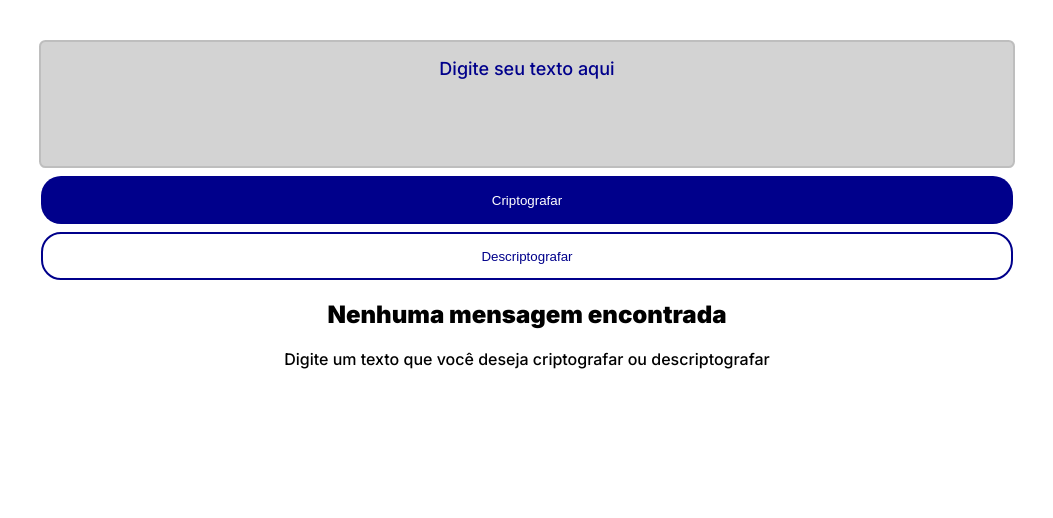
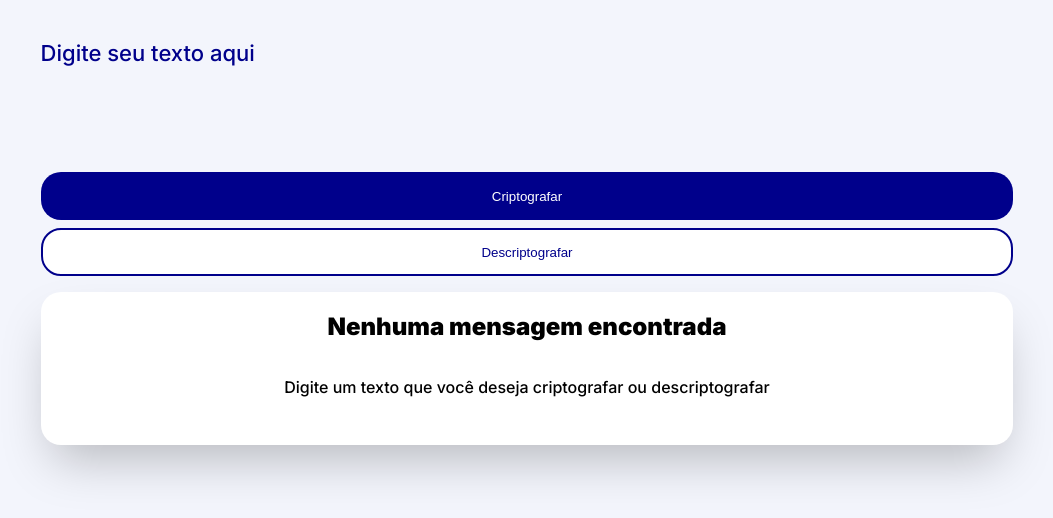
Before and after one commit to AnTetsuo/001-decodificador, a plain HTML site: page index.html in a window 1280 px wide. Shown: the whole page, without its empty margins (121-1174 px from the left). Drawn offline with Linux system fonts and the light colour scheme.

Commit message:
feat(layout): changes elements to match figma proto

```diff
--- a/global.css
+++ b/global.css
@@ -1,6 +1,7 @@
 @import url('https://fonts.googleapis.com/css2?family=Inter:wght@100;500;900&display=swap');
 
 body {
+  background-color: #F3F5FC;
   display: flex;
   flex: column;
   justify-content: center;
@@ -22,21 +23,16 @@ main {
 
 .message {
   align-self: center;
-  background-color: lightgrey;
-  border: solid 2px rgb(190, 190, 190);
-  border-radius: 0.4rem;
   color: darkblue;
-  font-size: 18px;
+  font-size: 22px;
   margin-top: 2rem;
   min-height: 124px;
-  max-height: 430px;
-  text-align: center;
+  text-align: left;
   width: 80%;
 }
 
 .message > * {
   margin: 1rem;
-  max-height: 380px;
   overflow: auto;
 }
 
@@ -64,6 +60,21 @@ main {
 
 .result {
   align-self: center;
+  background-color: white;
+  border: none;
+  border-radius: 20px;
+  box-shadow: 0 25px 50px -12px rgb(0 0 0 / 0.25);
+  display: flex;
+  flex-direction: column;
+  margin-top: 1rem;
+  padding-bottom: 2rem;
+  text-align: center;
   width: 80%;
+}
+
+.parsed {
+  align-self: center;
   text-align: center;
+  overflow-wrap: break-word;
+  width: 90%;
 }
--- a/index.html
+++ b/index.html
@@ -12,18 +12,14 @@
       class="capture"
       name="captureInput"
     >
-      <div
+      <span
         contenteditable=true
         name="message"
         class="message"
         id="message"
-      >
-        <div
-          id="placeholderText"
         >
         Digite seu texto aqui
-        </div>
-      </div>
+      </span>
       <button
         class="criptfy"
         name="encrypt"
```
